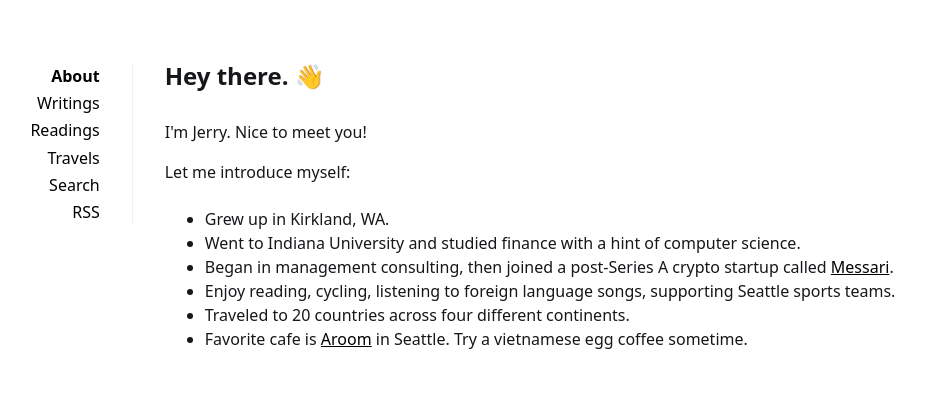
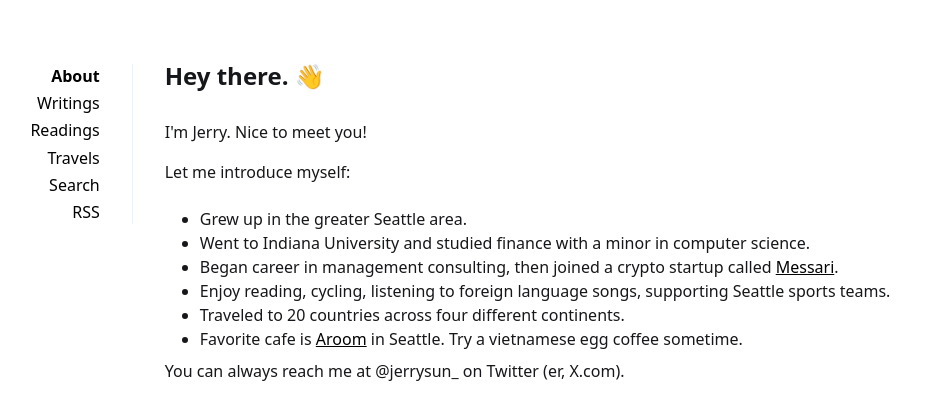
Before and after one commit to Jerry-Sun/jerry-sun.github.io, a Jekyll site: the page built from index.html, in a window 1280 px wide. Shown: the top 420 px of the page, without its empty margins (188-1113 px from the left). Built offline with Jekyll 4.4.1, drawn with Linux system fonts in a browser that asks for light colours.

Commit message:
update index, add target=blank on readings

```diff
--- a/_sass/_main.scss
+++ b/_sass/_main.scss
@@ -176,7 +176,7 @@ header ul {
 .project ul,
 .post ol {
   //list-style-position: inside;
-  padding-left: 50px;
+  padding-left: 35px;
 }
 
 main {
--- a/index.html
+++ b/index.html
@@ -6,10 +6,10 @@ title: Hey there. 👋
 
 <p>Let me introduce myself:
     <br>
-<ul style="padding-left: 40px; padding-top: 15px;">
-    <li>Grew up in Kirkland, WA.</li>
-    <li>Went to Indiana University and studied finance with a hint of computer science.</li>
-    <li>Began in management consulting, then joined a post-Series A crypto startup called <a href="https://messari.io/"
+<ul style="padding-left: 35px; padding-top: 15px;">
+    <li>Grew up in the greater Seattle area.</li>
+    <li>Went to Indiana University and studied finance with a minor in computer science.</li>
+    <li>Began career in management consulting, then joined a crypto startup called <a href="https://messari.io/"
             target="_blank">Messari</a>.</li>
     <li>Enjoy reading, cycling, listening to foreign language songs, supporting Seattle sports
         teams.
@@ -19,3 +19,5 @@ title: Hey there. 👋
         Seattle. Try a vietnamese
         egg coffee sometime.</li>
 </ul>
+
+<p>You can always reach me at @jerrysun_ on Twitter (er, X.com).</p>
```
Also changed, not shown: _posts/2023-08-20-aug-20-2023.md (added, +19 -0 lines), _posts/2023-08-20-august-20-2023.md (deleted, +0 -19 lines), _posts/2023-08-27-aug-27-2023.md (added, +23 -0 lines), _posts/2023-08-27-august-27-2023.md (deleted, +0 -23 lines), _posts/2023-09-04-sept-4.md (+1 -1 lines).
